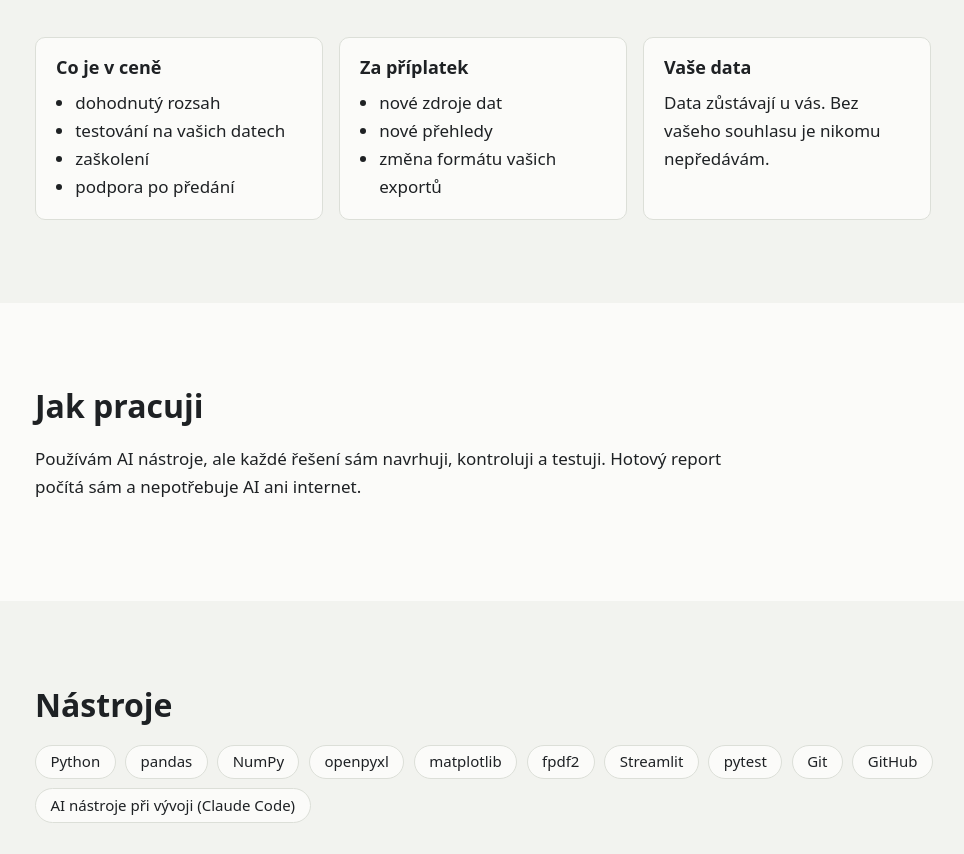
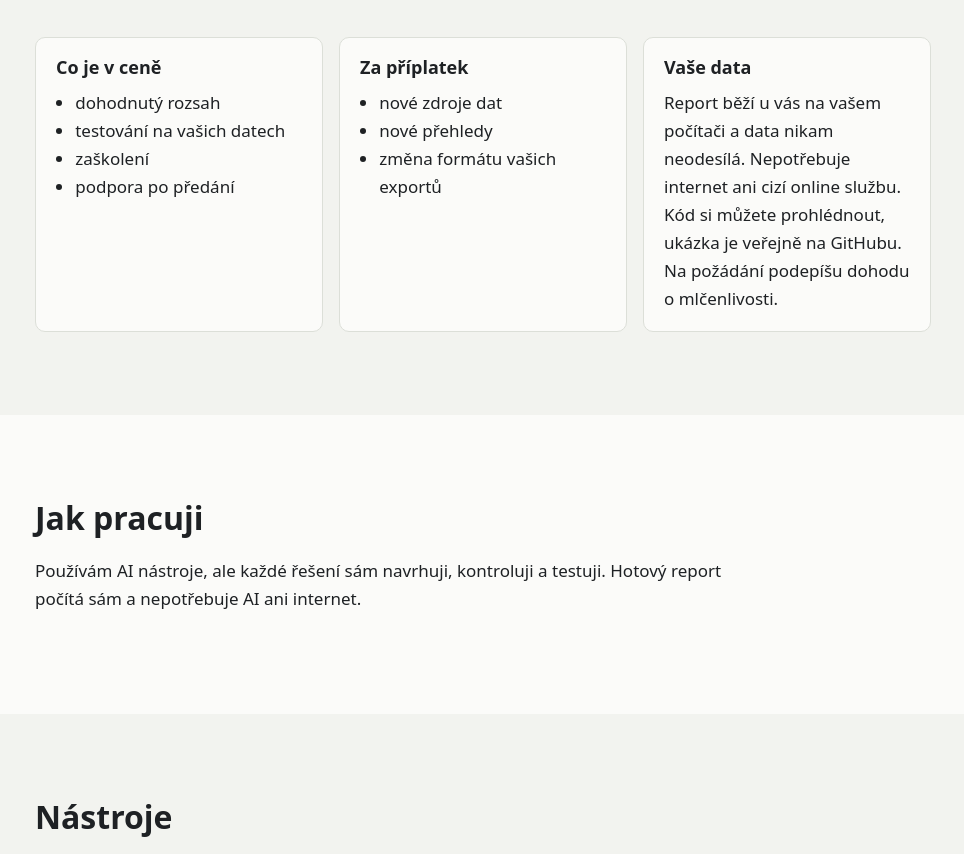
Before and after one commit to Kucera1/kucera1.github.io, a plain HTML site: page index.html in a window 1280 px wide. Shown: the part 2990-3844 px from the top of the page, without its empty margins (81-1045 px from the left). Drawn offline with Linux system fonts and the light colour scheme.

Commit message:
Update data box text

```diff
--- a/index.html
+++ b/index.html
@@ -152,7 +152,7 @@
           </div>
           <div class="podminky__blok">
             <h3>Vaše data</h3>
-            <p>Data zůstávají u&nbsp;vás. Bez vašeho souhlasu je nikomu nepředávám.</p>
+            <p>Report běží u&nbsp;vás na vašem počítači a&nbsp;data nikam neodesílá. Nepotřebuje internet ani cizí online službu. Kód si můžete prohlédnout, ukázka je veřejně na GitHubu. Na požádání podepíšu dohodu o&nbsp;mlčenlivosti.</p>
           </div>
         </div>
       </div>
```
